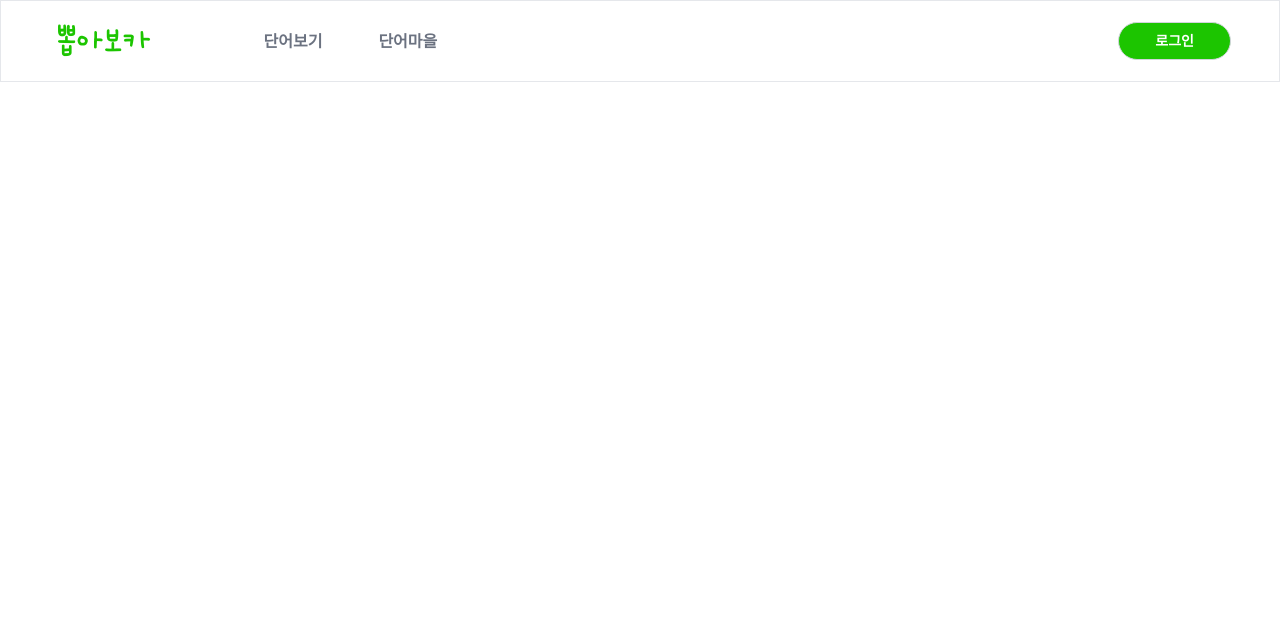
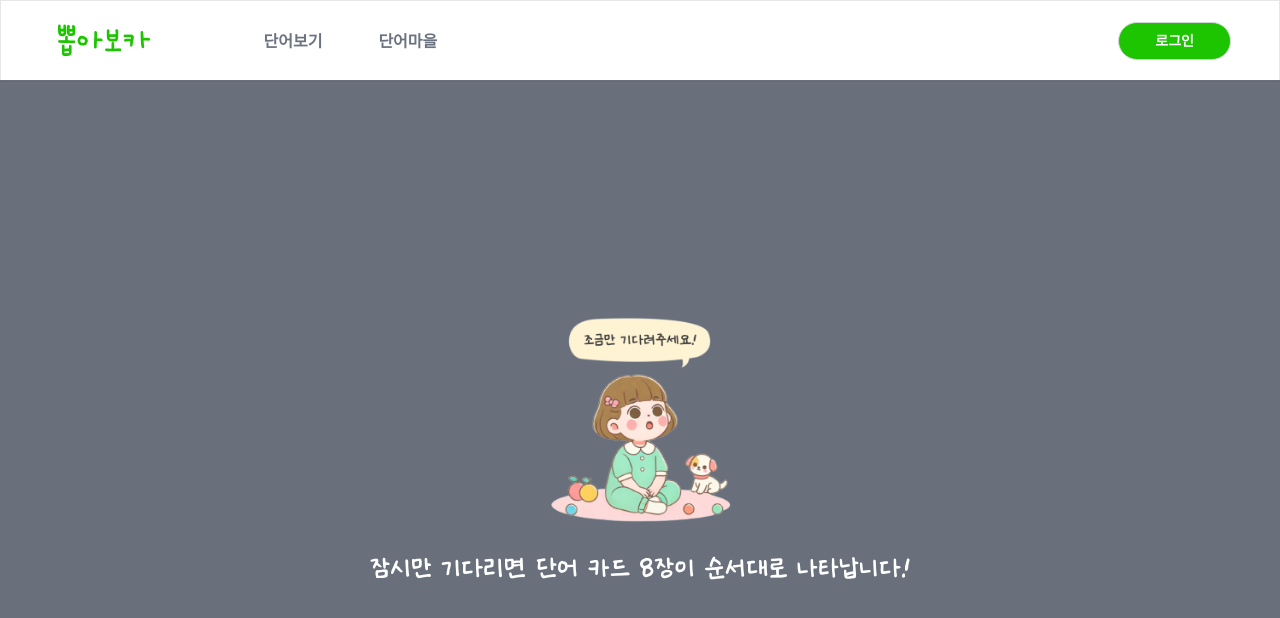
Before and after one commit to BbobaVoca/BbobaVoca, a React (Create React App) app in the folder frontend/: page /1/1/1 in a window 1280 px wide. Shown: the top 618 px of the page. Built offline with nearby package versions, Linux system fonts and the light colour scheme; a web font is replaced by a local one.

Commit message:
Fix: 단어 생성 버튼 시 로딩창 제거하고 바로 업데이트 되는 모습 보여주도록 변경

```diff
--- a/frontend/src/components/Loading.tsx
+++ b/frontend/src/components/Loading.tsx
@@ -1,15 +1,17 @@
 
 function Loading() {
     return (
-      <div className="fixed top-0 right-0 bottom-0 w-full h-screen z-50 overflow-hidden bg-gray-700 opacity-75 flex flex-col items-center justify-center">
-        <div className="loader ease-linear rounded-full border-4 border-t-4 border-gray-200 h-12 w-12 mb-4"></div>
-        <h2 className="text-center text-white text-xl font-semibold">
-          Loading...
-        </h2>
-        <br></br>
-        <p className="text-center text-white">
-          This may take a few seconds, please don't close this page.
-        </p>
+      <div className="fixed top-20 right-0 bottom-0 w-full h-screen z-50 overflow-hidden bg-gray-700 opacity-75 flex flex-col items-center justify-center">
+          <img
+            className="w-56"
+            src='/img/loading_character.png'
+          />
+          {/* <h2 className="text-center text-white text-xl font-semibold">
+            열심히 만들고 있어요!
+          </h2> */}
+          <p className="text-center text-white text-3xl font-ownglyph mb-20">
+            잠시만 기다리면 단어 카드 8장이 순서대로 나타납니다!
+          </p>
       </div>
     );
   }
--- a/frontend/src/pages/Home.tsx
+++ b/frontend/src/pages/Home.tsx
@@ -72,7 +72,13 @@ const Home = () => {
     if (loggedIn) {
       setShowHeroSection(false);
     }
-  }, [loggedIn, token]);
+  }, [token]);
+
+  useEffect(() => {
+    if (token) {
+      fetchCards();
+    }
+  }, [themes]);
 
   useEffect(() => {
     const updateContainerWidth = () => {
@@ -116,15 +122,10 @@ const Home = () => {
   const handleSubmit = async (e: React.FormEvent<HTMLFormElement>) => {
     e.preventDefault();
     if(token) {
-      // setIsLoading(true);
       setShowPopup(false);
-      fetchCards();
-      const submitResult = await makeVocas(token, vocaForm.category, vocaForm.description, vocaForm.age, vocaForm.language);
-      if (submitResult) {
-        // setIsLoading(false);
+      const successRespose = await makeVocas(token, vocaForm.category, vocaForm.description, vocaForm.age, vocaForm.language);
+      if (successRespose) {
         fetchCards();
-      } else {
-        console.error('makeVoca fail');
       }
     }
   };
@@ -144,7 +145,7 @@ const Home = () => {
         {isLoading ? (
           <Loading />
         ) : (
-          <div className='flex w-screen h-screen justify-center self-stretch bg-light-green'>
+          <div className='flex w-screen min-h-screen justify-center self-stretch bg-light-green'>
             <div className='flex flex-1 flex-col md:flex-row box-border max-w-screen-xl items-center justify-start px-5 md:px-20 xl:px-10 pt-20 pb-20'>
                 <div className='flex-1 flex-grow-4 self-start max-w-none prose-lg mx-4 '>
                     <div id="content-container" className='mx-auto md:w-[80%]'>
--- a/frontend/src/pages/VocaPage.tsx
+++ b/frontend/src/pages/VocaPage.tsx
@@ -9,6 +9,7 @@ import { HiArrowLeft } from "react-icons/hi";
 import { vocaCardsInfoState } from "../atom";
 import { useRecoilState } from "recoil";
 import PrintSection from "../components/PrintSection";
+import Loading from "../components/Loading";
 
 const VocaPage = () => {
     const navigate = useNavigate();
@@ -44,7 +45,7 @@ const VocaPage = () => {
             if (cardResponse && cardResponse.data) {
                 setVocaCards(cardResponse.data);
                 setSaveVocaCards(cardResponse.data);
-                setSelectedCardInfo(cardResponse.data.cards[0]);
+                if (!selectedCardInfo) setSelectedCardInfo(cardResponse.data.cards[0]);
             }
         }
     };
@@ -53,7 +54,7 @@ const VocaPage = () => {
         if (token) {
           fetchVocaCards();
         }
-      }, [token]);
+      }, [token, vocaCards]);
 
     useEffect(() => {
         const updateContainerWidth = () => {
@@ -78,9 +79,9 @@ const VocaPage = () => {
 
     return (
         <>
-        {vocaCards && selectedCardInfo && (
+        {vocaCards && selectedCardInfo ? (
             <>
-            <div className='flex w-screen h-full justify-center self-stretch text-gray-700 bg-light-green'>
+            <div className='flex w-screen min-h-screen justify-center self-stretch text-gray-700 bg-light-green'>
                 <div className='flex flex-1 flex-col md:flex-row box-border max-w-screen-xl items-center justify-start px-5 md:px-20 xl:px-10 pt-20 pb-20'>
                     <div className='flex-1 flex-grow-4 self-start max-w-none prose-lg mx-4 text-gray-700'>
                         <div id="content-container" className='mx-auto md:w-[80%]'>
@@ -158,6 +159,10 @@ const VocaPage = () => {
                 </>
             )}
             </>
+        ) : (
+            <>
+            <Loading />
+            </>
         )}
 
         </>
```
Also changed, not shown: frontend/public/img/loading_character.png (added).
